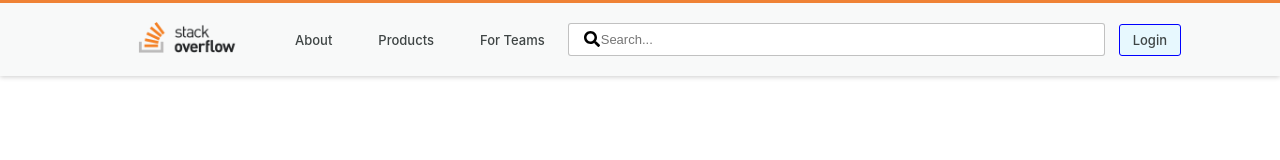
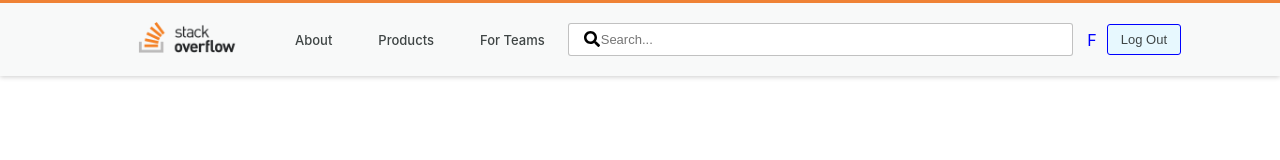
Before and after one commit to fab-c14/StackOverFlowClone, a React (Create React App) app in the folder client/: page / in a window 1280 px wide. Shown: the top 160 px of the page. Built offline with nearby package versions, Linux system fonts and the light colour scheme.

Commit message:
Day 6 First Commit

```diff
--- a/client/package.json
+++ b/client/package.json
@@ -16,6 +16,7 @@
     "react-redux": "^8.1.3",
     "react-router-dom": "^6.16.0",
     "react-scripts": "^5.0.1",
+    "react-tilt": "^1.0.2",
     "redux": "^4.2.1",
     "redux-thunk": "^2.4.2",
     "web-vitals": "^3.1.0"
--- a/client/src/components/Avtar/Avtar.jsx
+++ b/client/src/components/Avtar/Avtar.jsx
@@ -1,11 +1,26 @@
-import React from 'react'
+import React from "react";
 
-function Avtar() {
-  return (
-    <div>
+const Avtar = ({
+  children,
+  backgroundColor,
+  px,
+  py,
+  color,
+  borderRadius,
+  fontSize,
+  cursor,
+}) => {
+  const style = {
+    backgroundColor: backgroundColor,
+    padding: `${px} ${py}`,
+    color: color || "black",
+    borderRadius: borderRadius,
+    fontSize: fontSize,
+    textAlign: "center",
+    cursor: cursor || null,
+    textDecoration:"none"
+  };
+  return <div style={style}>{children}</div>;
+};
 
-    </div>
-  )
-}
-
-export default Avtar
+export default Avtar;
--- a/client/src/components/Navbar/Navbar.jsx
+++ b/client/src/components/Navbar/Navbar.jsx
@@ -2,12 +2,12 @@ import React from "react";
 import { Link } from "react-router-dom";
 import StackOverFlow from "../../assets/StackOverFlow.png";
 import { FaSearch } from "react-icons/fa";
-import Button from "../../components/Button/Button";
+// import Button from "../../components/Button/Button";
 import Avatar from "../../components/Avtar/Avtar";
+import "./Navbar.css";
 
-import "./Navbar.css";
 function Navbar() {
-  var User = null;
+  var User = 123;
 
   return (
     <nav>
@@ -26,7 +26,7 @@ function Navbar() {
         </Link>
         {/* in react we don't have action in form tag */}
         <form>
-          <input type='text' placeholder='Search...'  />
+          <input type='text' placeholder='Search...' />
           <div className='search-icon'>
             <FaSearch />
           </div>
@@ -38,10 +38,23 @@ function Navbar() {
           </Link>
         ) : (
           <>
-            <Link to='/' className='nav-item nav-btn'>
-              <Avatar> F </Avatar>
-            </Link>
-            <Button>Log Out</Button>
+            <Avatar
+              backgroundColor='#0009dff'
+              px='10px'
+              py='7px'
+              borderRadius='50%'
+              color='white'
+            >
+              <Link
+                to='/'
+                className=''
+                style={{ color: "blue", textDecoration: "none" }}
+              >
+                F
+              </Link>
+            </Avatar>
+
+            <button className='nav-item nav-links'>Log Out</button>
           </>
         )}
       </div>
```
Also changed, not shown: client/src/components/Navbar/Navbar.1.jsx (deleted, +0 -45 lines), 1 other file (tests, documents, lock files or other folders).
